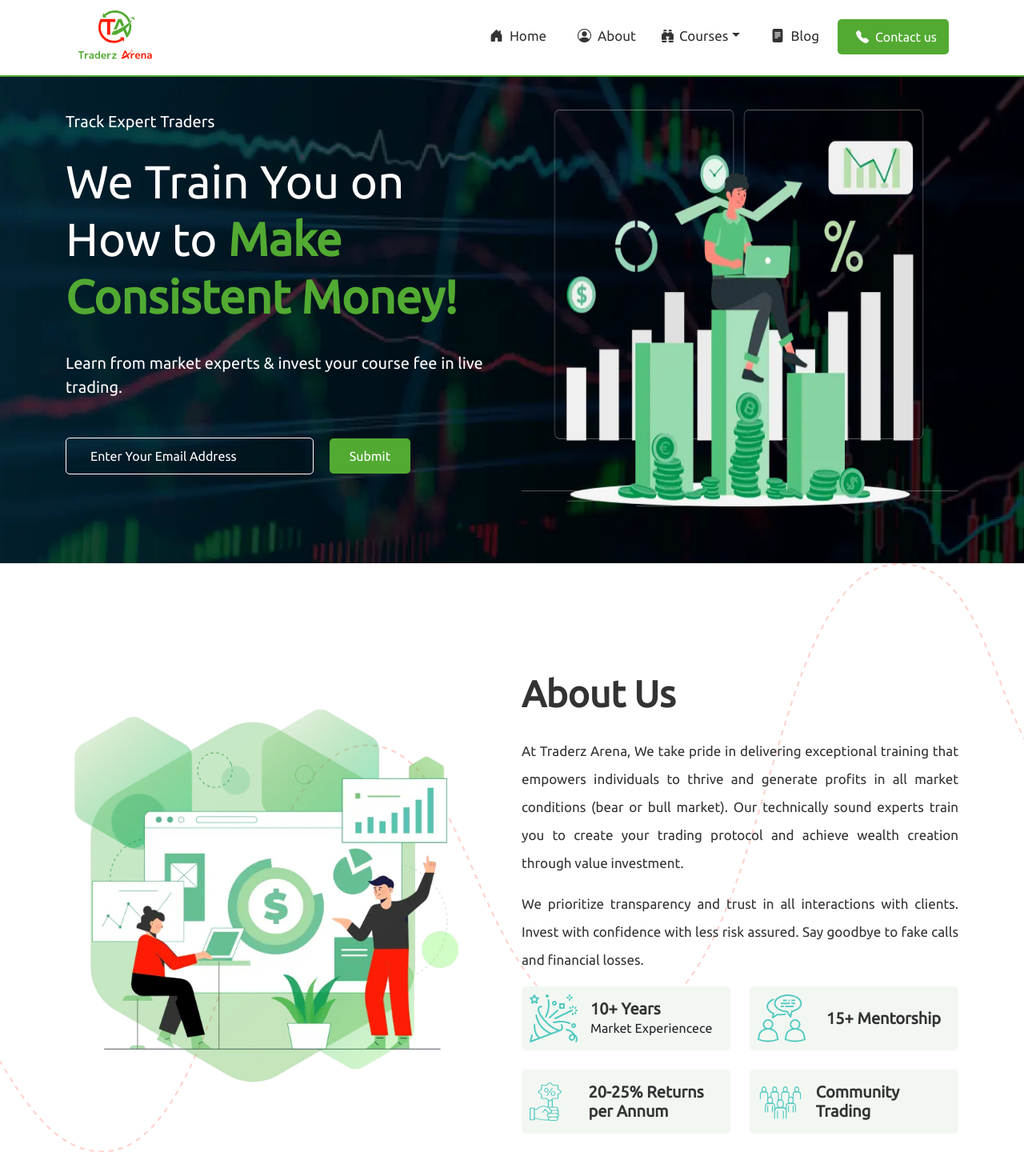
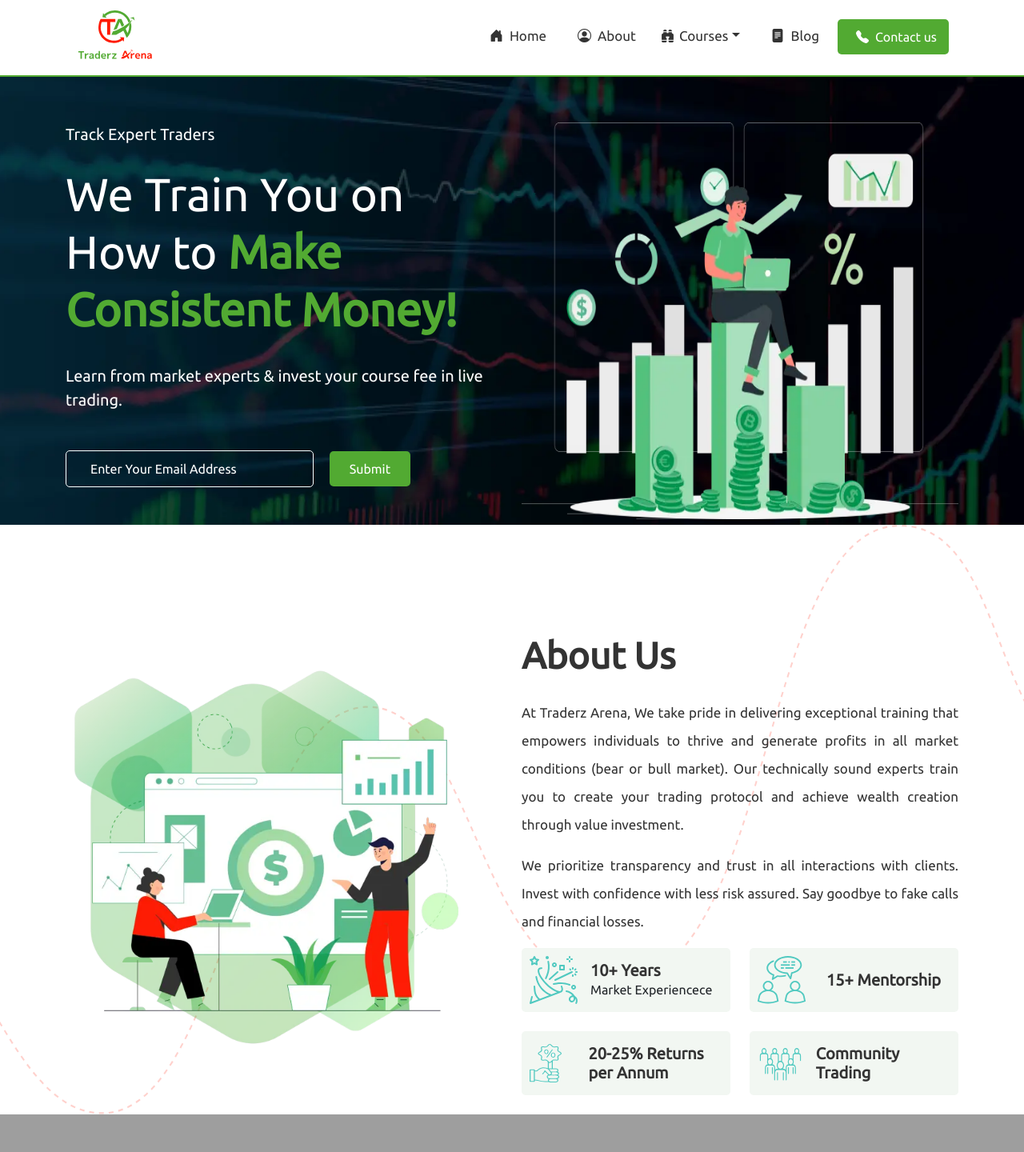
Before and after one commit to Sanjithgokul/traderz-arena, a PHP site: page /index.php in a window 1280 px wide. Shown: the top 1440 px of the page at 80% size. Run offline with PHP 8.4, Linux system fonts and the light colour scheme; grey boxes are pictures that could not be loaded.

Commit message:
Updated navbar and banner section

```diff
--- a/css/master.css
+++ b/css/master.css
@@ -225,10 +225,10 @@ button:focus:not(:focus-visible) {
   background-repeat: no-repeat;
   background-position: center center;
   /* test 80vh */
-  min-height: 93vh;
+  min-height: 82vh;
   width: 100%;
-  margin-top: -96px;
-  padding-top: 96px;
+  /* margin-top: -96px; */
+  padding-top: 80px;
 }
 
 
@@ -1219,13 +1219,12 @@ h5 {
 }
 
 
-@media (max-width: 1400px) {
+/* @media (max-width: 1400px) {
   .backround-banner {
-    /* min-height: 90vh; */
     min-height: 100vh;
   }
 
-}
+} */
 
 
 
@@ -1360,10 +1359,9 @@ h5 {
     margin-top: 50px;
   }
 
-  .backround-banner {
-    /* min-height: 115vh; Testing */
+  /* .backround-banner {
     min-height: 145vh;
-  }
+  } */
 
   .tesimonial-sec {
     height: 86vh;
@@ -1705,9 +1703,8 @@ h5 {
   }
 
   /* testing */
-  .backround-banner {
-    /* min-height: 115vh; Testing */
+  /* .backround-banner {
     min-height: 174vh;
-  }
-
-}
+  } */
+
+}
```
